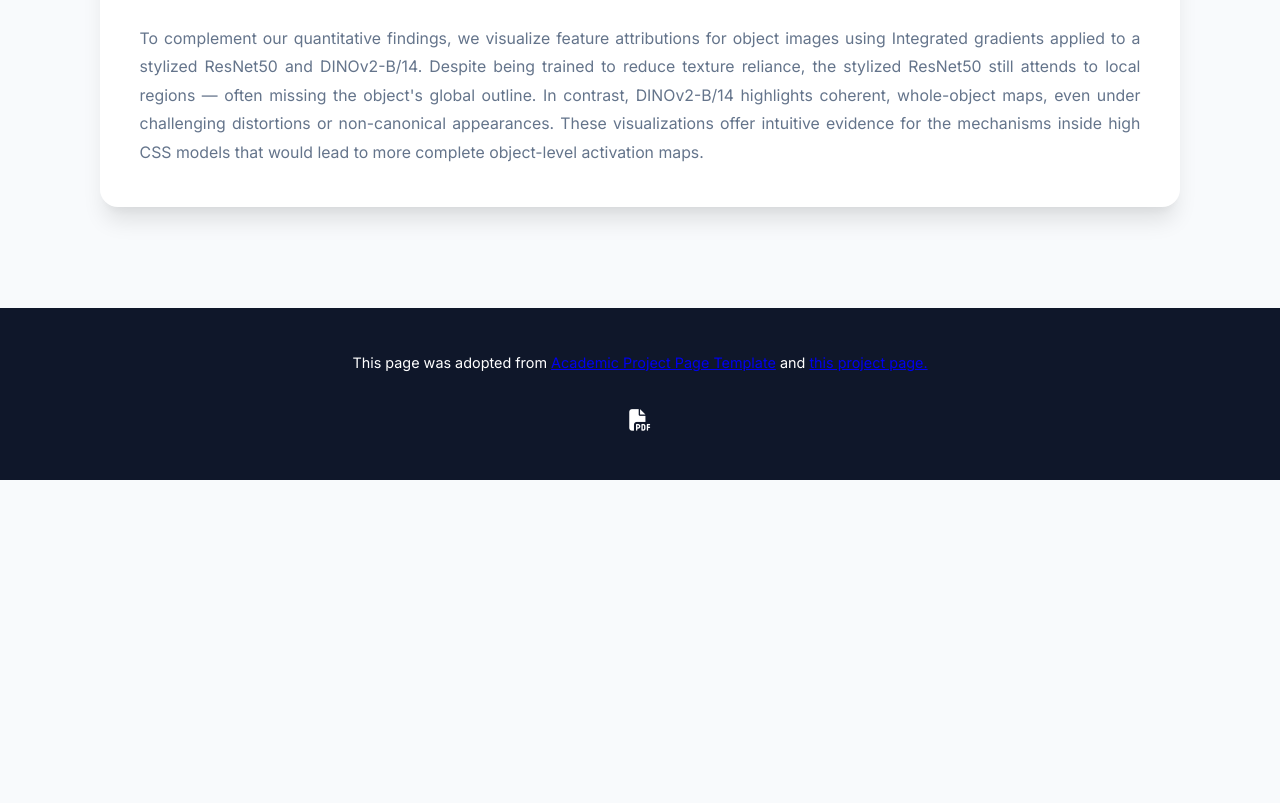
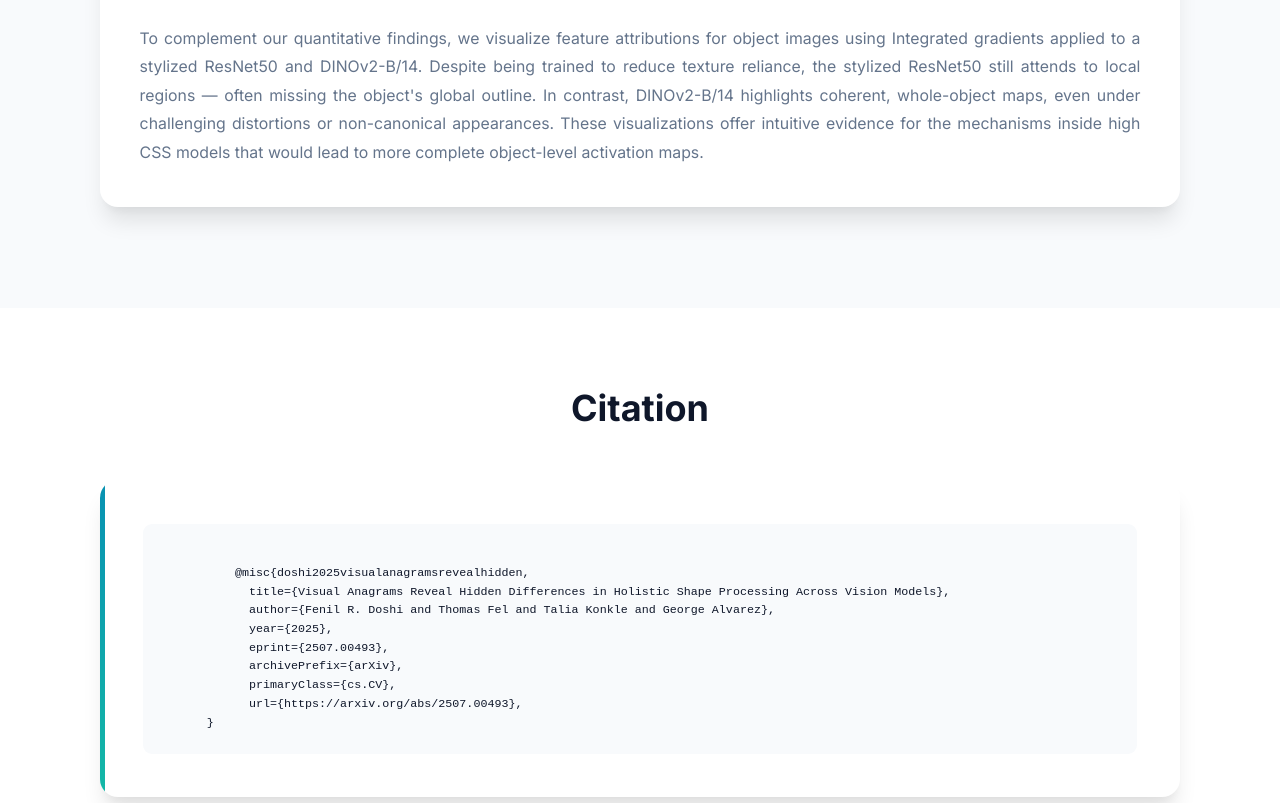
Before and after one commit to feziodoshi/configural-shape, a plain HTML site: page index.html in a window 1280 px wide. Shown: the part 11197-12000 px from the top of the page. Before the commit the page ends 11677 px from the top, so only its background shows below. Drawn offline with Linux system fonts and the light colour scheme.

Commit message:
update july 1

```diff
--- a/index.html
+++ b/index.html
@@ -583,8 +583,8 @@
 
       <div class="links-container">
         <!-- <a href="https://arxiv.org/abs/2506.08010" class="link-button"> -->
-        <!-- <a href="./static/pdfs/holistic_shape_draft_d12_fd_tf_tk_gaa_arxiv.pdf" class="link-button" target="_blank"> -->
-        <a href="https://www.fenildoshi.com/configural-shape/static/pdfs/holistic_shape_draft_d12_fd_tf_tk_gaa_arxiv.pdf" class="link-button" target="_blank">
+        <!-- <a href="https://www.fenildoshi.com/configural-shape/static/pdfs/holistic_shape_draft_d12_fd_tf_tk_gaa_arxiv.pdf" class="link-button" target="_blank"> -->
+        <a href="https://arxiv.org/abs/2507.00493" class="link-button" target="_blank">
           <i class="fas fa-file-pdf"></i>
           <span>Paper</span>
         </a>
@@ -909,23 +909,23 @@
 
 
   <!-- Citation Section -->
-  <!-- <section class="section">
+  <section class="section">
     <div class="container">
       <h2>Citation</h2>
       <div class="abstract-box">
         <pre style="background: #f8fafc; padding: 1.5rem; border-radius: 10px; overflow-x: auto;"><code>
- @misc{jiang2025visiontransformersdontneed,
-      title={Vision Transformers Don't Need Trained Registers},
-      author={Nick Jiang and Amil Dravid and Alexei Efros and Yossi Gandelsman},
-      year={2025},
-      eprint={2506.08010},
-      archivePrefix={arXiv},
-      primaryClass={cs.CV},
-      url={https://arxiv.org/abs/2506.08010},
-}</code></pre>
+          @misc{doshi2025visualanagramsrevealhidden,
+            title={Visual Anagrams Reveal Hidden Differences in Holistic Shape Processing Across Vision Models},
+            author={Fenil R. Doshi and Thomas Fel and Talia Konkle and George Alvarez},
+            year={2025},
+            eprint={2507.00493},
+            archivePrefix={arXiv},
+            primaryClass={cs.CV},
+            url={https://arxiv.org/abs/2507.00493},
+      }</code></pre>
       </div>
     </div>
-  </section> -->
+  </section>
 
   <!-- Footer -->
   <footer>
@@ -935,7 +935,8 @@
         <a href="https://avdravid.github.io/test-time-registers/">this project page.</a>
       </p>
       <div class="footer-links">
-        <a href="./static/pdfs/holistic_shape_draft_d12_fd_tf_tk_gaa_arxiv.pdf" target="_blank">
+        <!-- <a href="./static/pdfs/holistic_shape_draft_d12_fd_tf_tk_gaa_arxiv.pdf" target="_blank"> -->
+        <a href="https://arxiv.org/abs/2507.00493" target="_blank">
           <i class="fas fa-file-pdf"></i>
         </a>
         <!-- <a href="https://github.com/nickjiang2378/test-time-registers">
```
Also changed, not shown: 2 other files.
